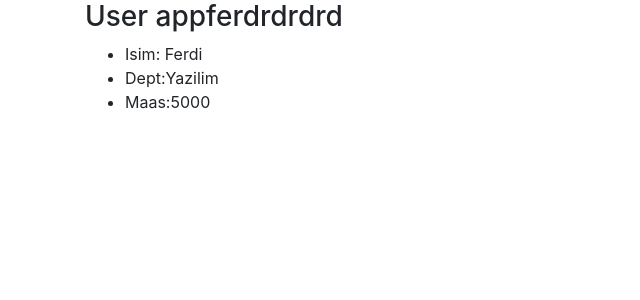
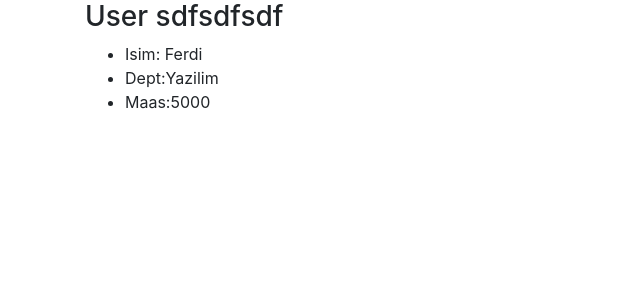
Before and after one commit to ferdibulus/Runner-Leaderboard-FrontEnd-With-Reactjs, a React (Create React App) app in the folder runner/: page / in a window 1280 px wide. Shown: the top 300 px of the page, without its empty margins (0-640 px from the left). Built offline with nearby package versions, Linux system fonts and the light colour scheme.

Commit message:
Title is changed

```diff
--- a/runner/src/App.js
+++ b/runner/src/App.js
@@ -5,7 +5,7 @@ import User from './components/User';
 function App(){
   return (
     <div className="container">
-      <Navbar title="User appferdrdrdrd"/>
+      <Navbar title="User sdfsdfsdf"/>
       <User/>
     </div>
   );
```
